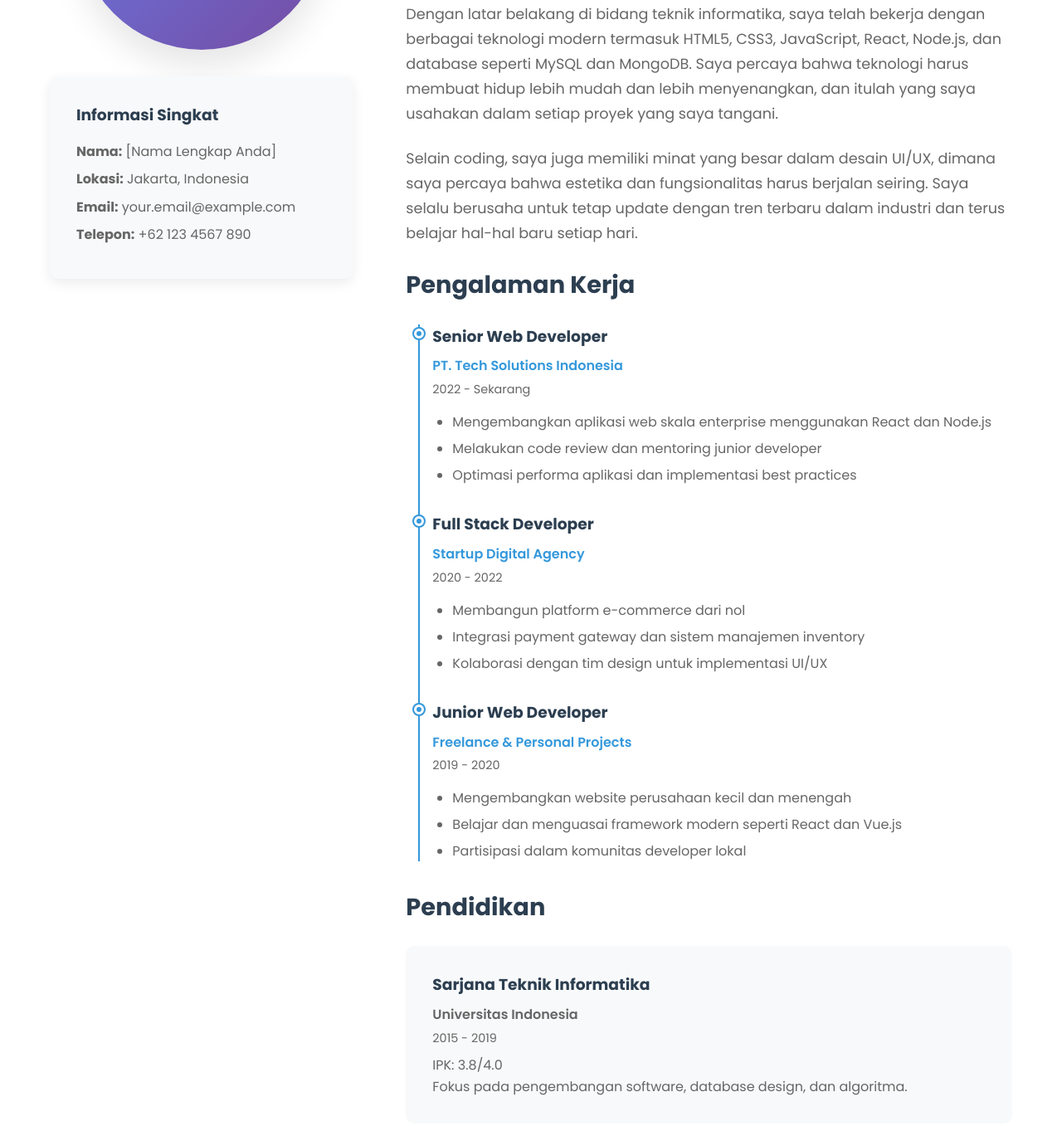
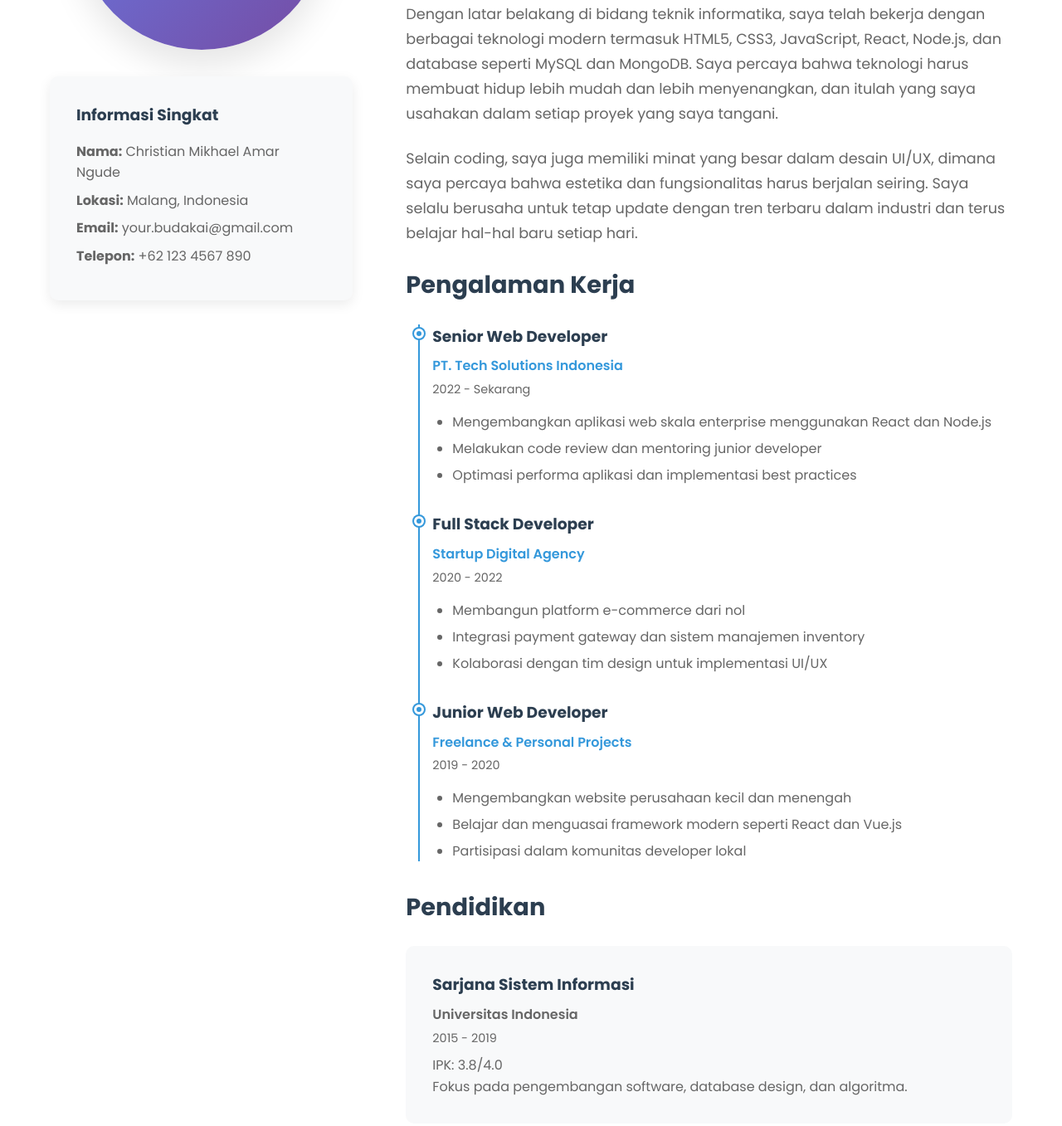
Before and after one commit to Christianmike12/Nyoba, a plain HTML site: page about.html in a window 1280 px wide. Shown: the part 527-1884 px from the top of the page at 83% size. Drawn offline with Linux system fonts and the light colour scheme.

Commit message:
tambahkan

```diff
--- a/about.html
+++ b/about.html
@@ -47,9 +47,9 @@
                     <div class="quick-info">
                         <h3>Informasi Singkat</h3>
                         <ul>
-                            <li><strong>Nama:</strong> [Nama Lengkap Anda]</li>
-                            <li><strong>Lokasi:</strong> Jakarta, Indonesia</li>
-                            <li><strong>Email:</strong> your.email@example.com</li>
+                            <li><strong>Nama:</strong> Christian Mikhael Amar Ngude</li>
+                            <li><strong>Lokasi:</strong> Malang, Indonesia</li>
+                            <li><strong>Email:</strong> your.budakai@gmail.com</li>
                             <li><strong>Telepon:</strong> +62 123 4567 890</li>
                         </ul>
                     </div>
@@ -115,7 +115,7 @@
                     <div class="education-section">
                         <h2>Pendidikan</h2>
                         <div class="education-item">
-                            <h3>Sarjana Teknik Informatika</h3>
+                            <h3>Sarjana Sistem Informasi</h3>
                             <p class="university">Universitas Indonesia</p>
                             <p class="period">2015 - 2019</p>
                             <p>IPK: 3.8/4.0</p>
@@ -190,7 +190,7 @@
                 </div>
             </div>
             <div class="footer-bottom">
-                <p>&copy; 2024 [Nama Anda]. All rights reserved.</p>
+                <p>&copy; 2024 Christian Mikhael Amar Ngude. All rights reserved.</p>
             </div>
         </div>
     </footer>
```
